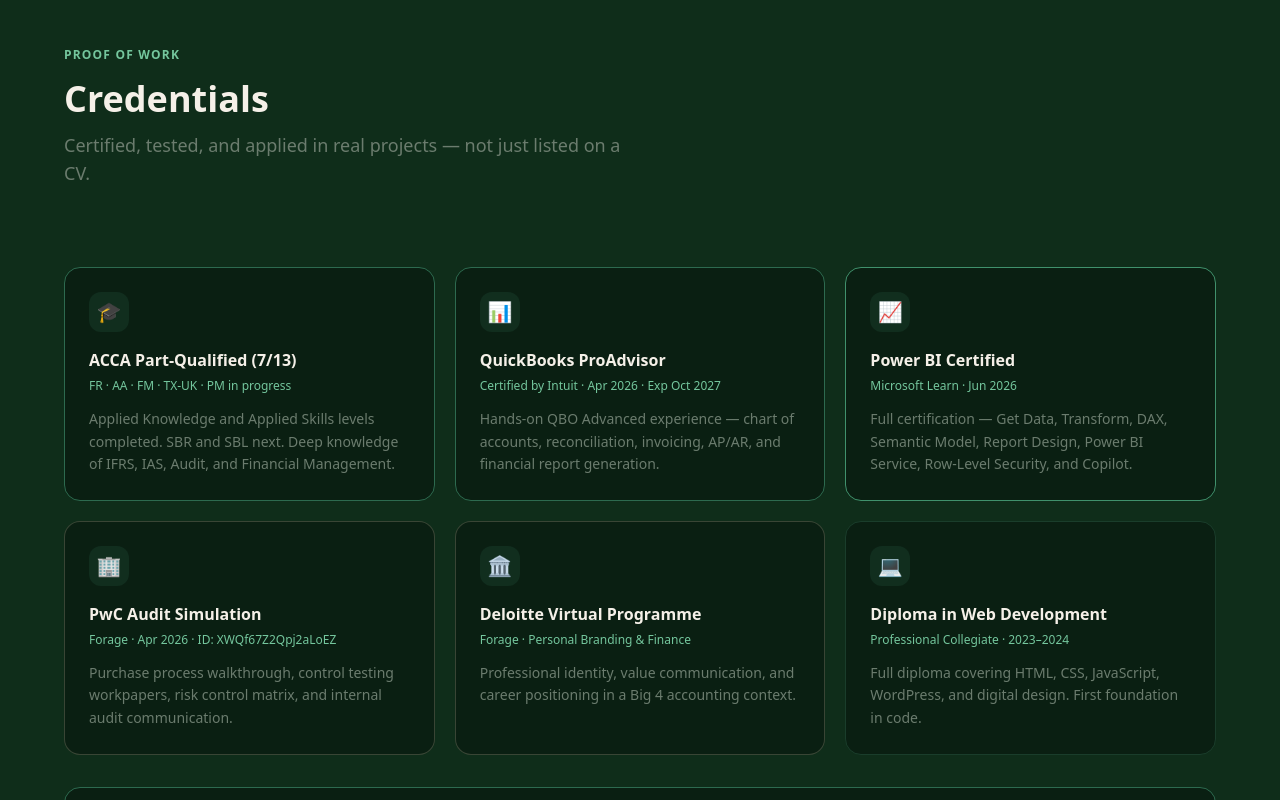
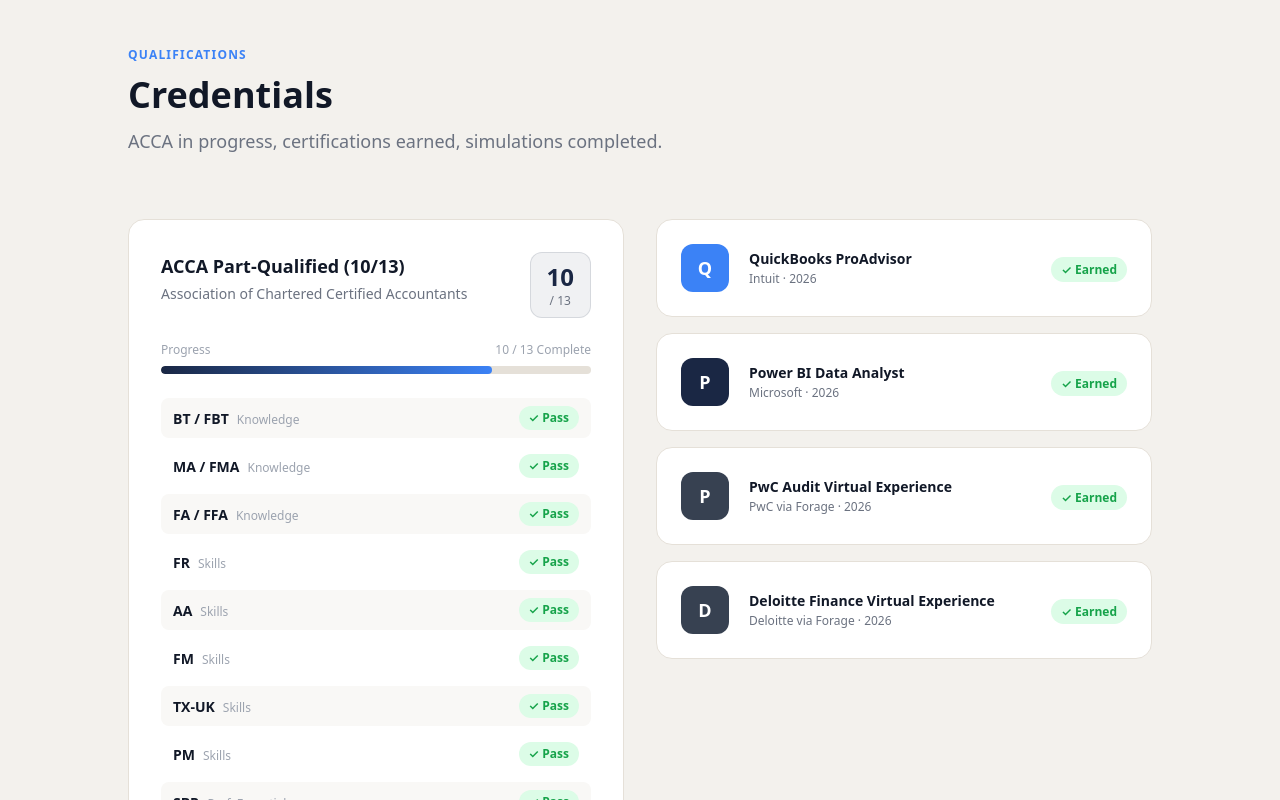
Before and after one commit to Munibaamjad/muniba-portfolio, a Next.js app: page / in a window 1280 px wide. Shown: the part 6180-6980 px from the top of the page. Built offline with nearby package versions, Linux system fonts and the light colour scheme.

Commit message:
Refactor Credentials component layout and data

```diff
--- a/src/components/Credentials.tsx
+++ b/src/components/Credentials.tsx
@@ -1,66 +1,141 @@
 "use client";
 import { motion } from "framer-motion";
 
-const creds = [
-  {icon:"🎓", title:"ACCA Part-Qualified (7/13)", sub:"FR · AA · FM · TX-UK · PM in progress", desc:"Applied Knowledge and Applied Skills levels completed. SBR and SBL next. Deep knowledge of IFRS, IAS, Audit, and Financial Management.", borderColor:"#2d6a4f"},
-  {icon:"📊", title:"QuickBooks ProAdvisor", sub:"Certified by Intuit · Apr 2026 · Exp Oct 2027", desc:"Hands-on QBO Advanced experience — chart of accounts, reconciliation, invoicing, AP/AR, and financial report generation.", borderColor:"#2d6a4f"},
-  {icon:"📈", title:"Power BI Certified", sub:"Microsoft Learn · Jun 2026", desc:"Full certification — Get Data, Transform, DAX, Semantic Model, Report Design, Power BI Service, Row-Level Security, and Copilot.", borderColor:"#40916c"},
-  {icon:"🏢", title:"PwC Audit Simulation", sub:"Forage · Apr 2026 · ID: XWQf67Z2Qpj2aLoEZ", desc:"Purchase process walkthrough, control testing workpapers, risk control matrix, and internal audit communication.", borderColor:"#c4b99a40"},
-  {icon:"🏛️", title:"Deloitte Virtual Programme", sub:"Forage · Personal Branding & Finance", desc:"Professional identity, value communication, and career positioning in a Big 4 accounting context.", borderColor:"#c4b99a40"},
-  {icon:"💻", title:"Diploma in Web Development", sub:"Professional Collegiate · 2023–2024", desc:"Full diploma covering HTML, CSS, JavaScript, WordPress, and digital design. First foundation in code.", borderColor:"#1a3d2b"},
+const acca = [
+  { paper: "BT / FBT", status: "Pass", note: "Knowledge" },
+  { paper: "MA / FMA", status: "Pass", note: "Knowledge" },
+  { paper: "FA / FFA", status: "Pass", note: "Knowledge" },
+  { paper: "FR",       status: "Pass", note: "Skills" },
+  { paper: "AA",       status: "Pass", note: "Skills" },
+  { paper: "FM",       status: "Pass", note: "Skills" },
+  { paper: "TX-UK",    status: "Pass", note: "Skills" },
+  { paper: "PM",       status: "Pass", note: "Skills" },
+  { paper: "SBR",      status: "Pass", note: "Prof. Essentials" },
+  { paper: "SBL",      status: "Pass", note: "Prof. Essentials" },
+  { paper: "AFM",      status: "In Progress", note: "Prof. Options" },
+  { paper: "AAA",      status: "In Progress", note: "Prof. Options" },
+  { paper: "LW (Eng)", status: "In Progress", note: "Essentials" },
 ];
+
+const certs = [
+  { title: "QuickBooks ProAdvisor", issuer: "Intuit", year: "2026", color: "#3b82f6" },
+  { title: "Power BI Data Analyst", issuer: "Microsoft", year: "2026", color: "#1a2744" },
+  { title: "PwC Audit Virtual Experience", issuer: "PwC via Forage", year: "2026", color: "#374151" },
+  { title: "Deloitte Finance Virtual Experience", issuer: "Deloitte via Forage", year: "2026", color: "#374151" },
+];
+
+function StatusBadge({ status }: { status: string }) {
+  if (status === "Pass")
+    return <span className="text-xs font-semibold px-2.5 py-1 rounded-full" style={{ background: "#dcfce7", color: "#16a34a" }}>✓ Pass</span>;
+  if (status === "In Progress")
+    return <span className="text-xs font-semibold px-2.5 py-1 rounded-full" style={{ background: "#fef3c7", color: "#d97706" }}>⏳ In Progress</span>;
+  return <span className="text-xs font-semibold px-2.5 py-1 rounded-full" style={{ background: "#f3f4f6", color: "#6b7280" }}>Exempt</span>;
+}
 
 export default function Credentials() {
   return (
-    <section id="credentials" className="py-32 px-6" style={{background:"#0f2d1a"}}>
-      <div className="max-w-6xl mx-auto">
-        <motion.div initial={{opacity:0,y:30}} whileInView={{opacity:1,y:0}} viewport={{once:true}} transition={{duration:0.6}} className="mb-20">
-          <p className="text-xs font-semibold tracking-widest uppercase mb-4" style={{color:"#74c69d"}}>Proof of Work</p>
-          <h2 className="text-4xl font-bold mb-3" style={{color:"#f5f0e8"}}>Credentials</h2>
-          <p className="text-lg max-w-xl" style={{color:"#6b7c6e"}}>Certified, tested, and applied in real projects — not just listed on a CV.</p>
+    <section id="credentials" className="py-32 px-6" style={{ background: "#f3f1ed" }}>
+      <div className="max-w-5xl mx-auto">
+        <motion.div
+          initial={{ opacity: 0, y: 30 }}
+          whileInView={{ opacity: 1, y: 0 }}
+          viewport={{ once: true }}
+          transition={{ duration: 0.6 }}
+          className="mb-16"
+        >
+          <p className="text-xs font-bold tracking-widest uppercase mb-3" style={{ color: "#3b82f6" }}>Qualifications</p>
+          <h2 className="text-4xl font-black mb-3" style={{ color: "#111827" }}>Credentials</h2>
+          <p className="text-lg" style={{ color: "#6b7280" }}>ACCA in progress, certifications earned, simulations completed.</p>
         </motion.div>
-        <div className="grid grid-cols-1 sm:grid-cols-2 lg:grid-cols-3 gap-5 mb-8">
-          {creds.map((c,i) => (
-            <motion.div key={c.title}
-              initial={{opacity:0,y:30}} whileInView={{opacity:1,y:0}} viewport={{once:true}} transition={{duration:0.5,delay:i*0.07}}
-              className="rounded-2xl p-6 transition-all duration-300"
-              style={{background:"#0a1f12", border:`1px solid ${c.borderColor}`}}>
-              <div className="w-10 h-10 rounded-xl flex items-center justify-center text-xl mb-4" style={{background:"rgba(45,106,79,0.2)"}}>{c.icon}</div>
-              <h3 className="font-semibold mb-1" style={{color:"#f5f0e8"}}>{c.title}</h3>
-              <p className="text-xs mb-3 leading-relaxed" style={{color:"#74c69d"}}>{c.sub}</p>
-              <p className="text-sm leading-relaxed" style={{color:"#6b7c6e"}}>{c.desc}</p>
-            </motion.div>
-          ))}
-        </div>
 
-        {/* ACCA Progress */}
-        <motion.div initial={{opacity:0,y:20}} whileInView={{opacity:1,y:0}} viewport={{once:true}} transition={{duration:0.6}}
-          className="rounded-2xl p-8" style={{background:"#0a1f12", border:"1px solid #2d6a4f"}}>
-          <p className="text-xs font-semibold tracking-widest uppercase mb-6" style={{color:"#74c69d"}}>ACCA Progress</p>
-          <div className="grid grid-cols-2 md:grid-cols-4 gap-4">
-            {[
-              {paper:"BT / FBT", status:"Pass", note:"Knowledge"},
-              {paper:"MA / FMA", status:"Pass", note:"Knowledge"},
-              {paper:"FA / FFA", status:"Pass", note:"Knowledge"},
-              {paper:"FR", status:"Pass", note:"Skills"},
-              {paper:"AA", status:"Pass", note:"Skills"},
-              {paper:"FM", status:"Pass", note:"Skills"},
-              {paper:"TX-UK", status:"Pass", note:"Skills"},
-              {paper:"PM", status:"In Progress", note:"Skills"},
-              {paper:"SBR", status:"Preparing", note:"Professional"},
-              {paper:"SBL", status:"Preparing", note:"Professional"},
-            ].map(p => (
-              <div key={p.paper} className="rounded-xl p-4" style={{
-                background: p.status === "Pass" ? "rgba(45,106,79,0.15)" : p.status === "In Progress" ? "rgba(196,185,154,0.08)" : "rgba(26,61,43,0.3)",
-                border: p.status === "Pass" ? "1px solid #2d6a4f" : p.status === "In Progress" ? "1px solid #c4b99a40" : "1px solid #1a3d2b"
-              }}>
-                <p className="font-bold text-sm" style={{color:"#f5f0e8"}}>{p.paper}</p>
-                <p className="text-xs mt-1 font-medium" style={{color: p.status === "Pass" ? "#74c69d" : p.status === "In Progress" ? "#c4b99a" : "#2d6a4f"}}>{p.status}</p>
-                <p className="text-xs mt-0.5" style={{color:"#2d6a4f"}}>{p.note}</p>
+        <div className="grid grid-cols-1 lg:grid-cols-2 gap-8">
+          {/* ACCA Card */}
+          <motion.div
+            initial={{ opacity: 0, y: 24 }}
+            whileInView={{ opacity: 1, y: 0 }}
+            viewport={{ once: true }}
+            transition={{ duration: 0.6 }}
+            className="rounded-2xl p-8"
+            style={{ background: "#fff", border: "1px solid #e5e0d8" }}
+          >
+            <div className="flex items-start justify-between mb-6">
+              <div>
+                <h3 className="text-lg font-black mb-1" style={{ color: "#111827" }}>ACCA Part-Qualified (10/13)</h3>
+                <p className="text-sm" style={{ color: "#6b7280" }}>Association of Chartered Certified Accountants</p>
               </div>
+              <div className="text-center px-4 py-2 rounded-xl" style={{ background: "#1a274410", border: "1px solid #1a274420" }}>
+                <p className="text-2xl font-black" style={{ color: "#1a2744" }}>10</p>
+                <p className="text-xs" style={{ color: "#6b7280" }}>/ 13</p>
+              </div>
+            </div>
+
+            {/* Progress bar */}
+            <div className="mb-6">
+              <div className="flex justify-between text-xs mb-2" style={{ color: "#9ca3af" }}>
+                <span>Progress</span>
+                <span>10 / 13 Complete</span>
+              </div>
+              <div className="h-2 rounded-full overflow-hidden" style={{ background: "#e5e0d8" }}>
+                <motion.div
+                  initial={{ width: 0 }}
+                  whileInView={{ width: "76.9%" }}
+                  viewport={{ once: true }}
+                  transition={{ duration: 1.2, delay: 0.3, ease: [0.22, 1, 0.36, 1] }}
+                  className="h-full rounded-full"
+                  style={{ background: "linear-gradient(90deg, #1a2744, #3b82f6)" }}
+                />
+              </div>
+            </div>
+
+            <div className="space-y-2">
+              {acca.map((item, i) => (
+                <motion.div
+                  key={item.paper}
+                  initial={{ opacity: 0, x: -12 }}
+                  whileInView={{ opacity: 1, x: 0 }}
+                  viewport={{ once: true }}
+                  transition={{ duration: 0.3, delay: i * 0.04 }}
+                  className="flex items-center justify-between py-2 px-3 rounded-lg"
+                  style={{ background: i % 2 === 0 ? "#f9f8f6" : "transparent" }}
+                >
+                  <div>
+                    <span className="text-sm font-semibold" style={{ color: "#111827" }}>{item.paper}</span>
+                    <span className="text-xs ml-2" style={{ color: "#9ca3af" }}>{item.note}</span>
+                  </div>
+                  <StatusBadge status={item.status} />
+                </motion.div>
+              ))}
+            </div>
+          </motion.div>
+
+          {/* Other Certs */}
+          <div className="space-y-4">
+            {certs.map((c, i) => (
+              <motion.div
+                key={c.title}
+                initial={{ opacity: 0, x: 24 }}
+                whileInView={{ opacity: 1, x: 0 }}
+                viewport={{ once: true }}
+                transition={{ duration: 0.5, delay: i * 0.1 }}
+                whileHover={{ y: -3, boxShadow: "0 8px 24px rgba(0,0,0,0.08)" }}
+                className="rounded-2xl p-6 flex items-center gap-5 transition-shadow duration-300"
+                style={{ background: "#fff", border: "1px solid #e5e0d8" }}
+              >
+                <div className="w-12 h-12 rounded-xl flex items-center justify-center flex-shrink-0 text-lg font-black text-white"
+                  style={{ background: c.color }}>
+                  {c.title.charAt(0)}
+                </div>
+                <div>
+                  <p className="font-semibold text-sm" style={{ color: "#111827" }}>{c.title}</p>
+                  <p className="text-xs mt-0.5" style={{ color: "#6b7280" }}>{c.issuer} · {c.year}</p>
+                </div>
+                <div className="ml-auto">
+                  <span className="text-xs font-semibold px-2.5 py-1 rounded-full" style={{ background: "#dcfce7", color: "#16a34a" }}>✓ Earned</span>
+                </div>
+              </motion.div>
             ))}
           </div>
-        </motion.div>
+        </div>
       </div>
     </section>
   );
```
